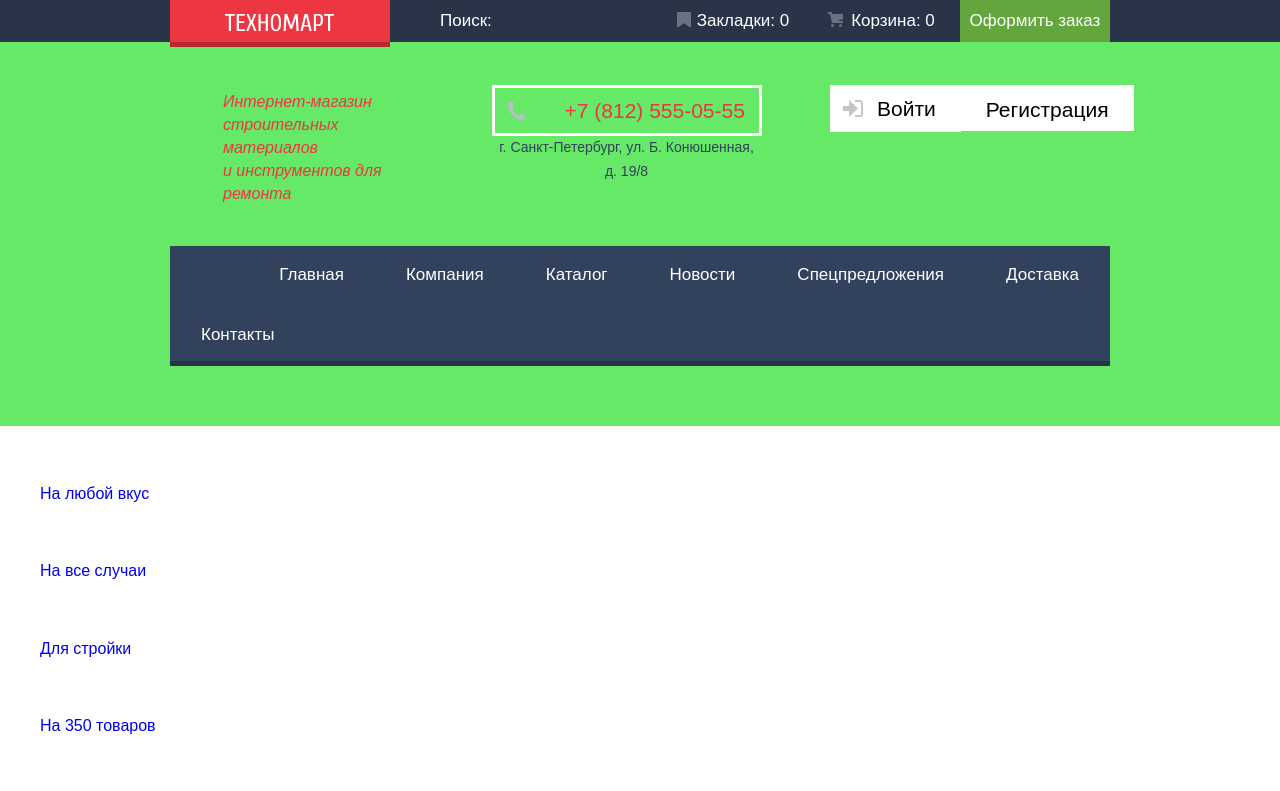
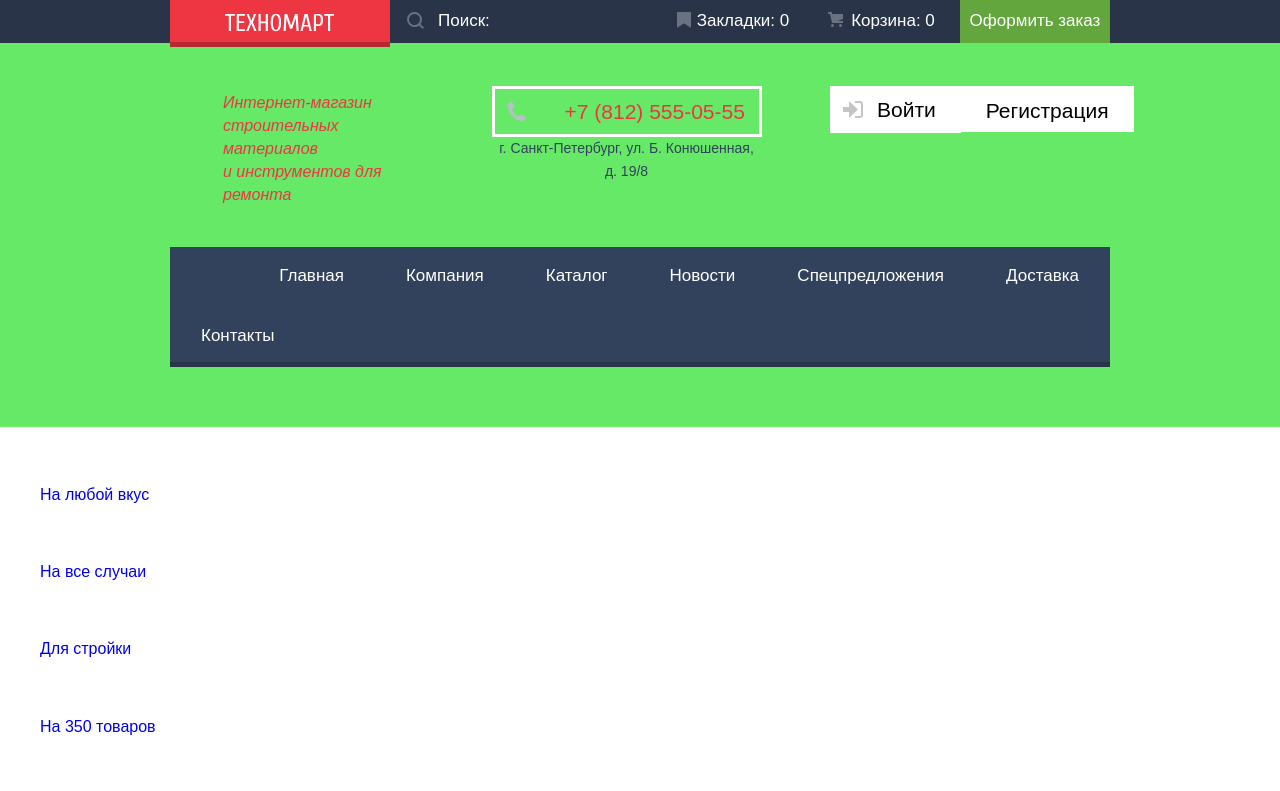
Before and after one commit to P-Tarasenko/868451-technomart-25, a plain HTML site: page index.html in a window 1280 px wide. Shown: the top 791 px of the page. Drawn offline with Linux system fonts and the light colour scheme; a web font is replaced by a local one.

Commit message:
Работа с поиском в шапке

```diff
--- a/css/style.css
+++ b/css/style.css
@@ -103,7 +103,17 @@ body {
 
 .header-form {
   width: 270px;
-  padding-left: 48px;
+  /* padding-left: 48px; */
+  position: relative;
+}
+
+.header-svg {
+  width: 17px;
+  height: 17px;
+  position: absolute;
+  top: 12px;
+  left: 17px;
+  opacity: 0.3;
 }
 
 .top-menu label {
@@ -115,7 +125,9 @@ body {
   background-color: #293449;
   border: none;
   width: 100%;
-  margin-top: 10px;
+  /* margin-top: 10px; */
+  padding: 11px 0 12px;
+  padding-left: 48px;
 }
 
 .header-link,
--- a/index.html
+++ b/index.html
@@ -19,6 +19,7 @@
         </a>
         <form class="header-form" action="https://echo.htmlacademy.ru" method="post">
           <label class="visually-hidden" for="search">Поиск:</label>
+          <svg class="header-svg" xmlns="http://www.w3.org/2000/svg" width="17" height="17" viewBox="0 0 17 17"><path fill="#ffffff" d="M17 15.586l-3.542-3.542A7.465 7.465 0 0 0 15 7.5 7.5 7.5 0 1 0 7.5 15c1.71 0 3.282-.579 4.544-1.542L15.586 17 17 15.586zM2 7.5C2 4.467 4.467 2 7.5 2 10.532 2 13 4.467 13 7.5c0 3.032-2.468 5.5-5.5 5.5A5.506 5.506 0 0 1 2 7.5z"/></svg>
           <input class="search" type="search" name="search" id="search" placeholder="Поиск:">
           <button type="submit" class="search-button visually-hidden">Найти</button>
         </form>
```
